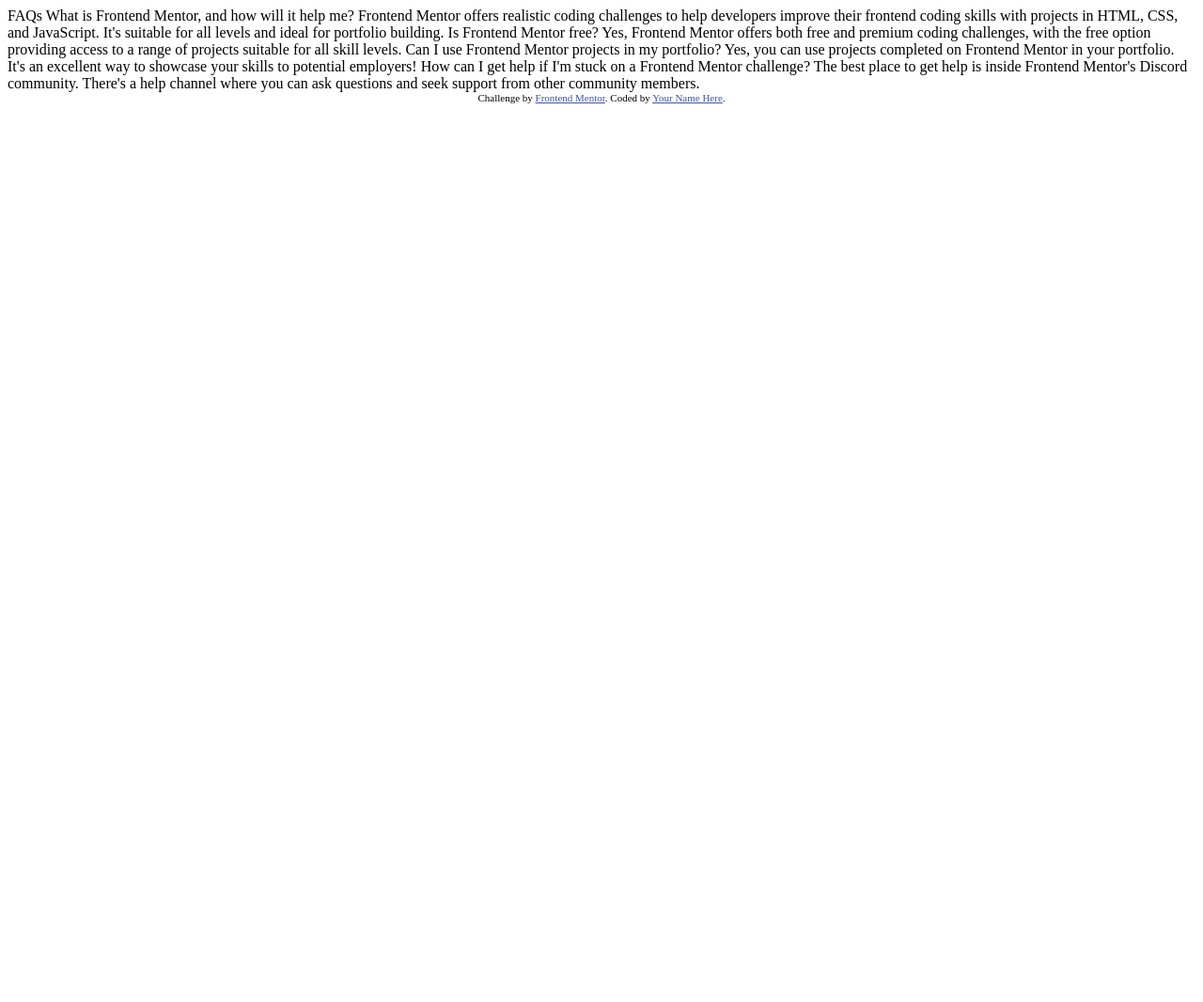
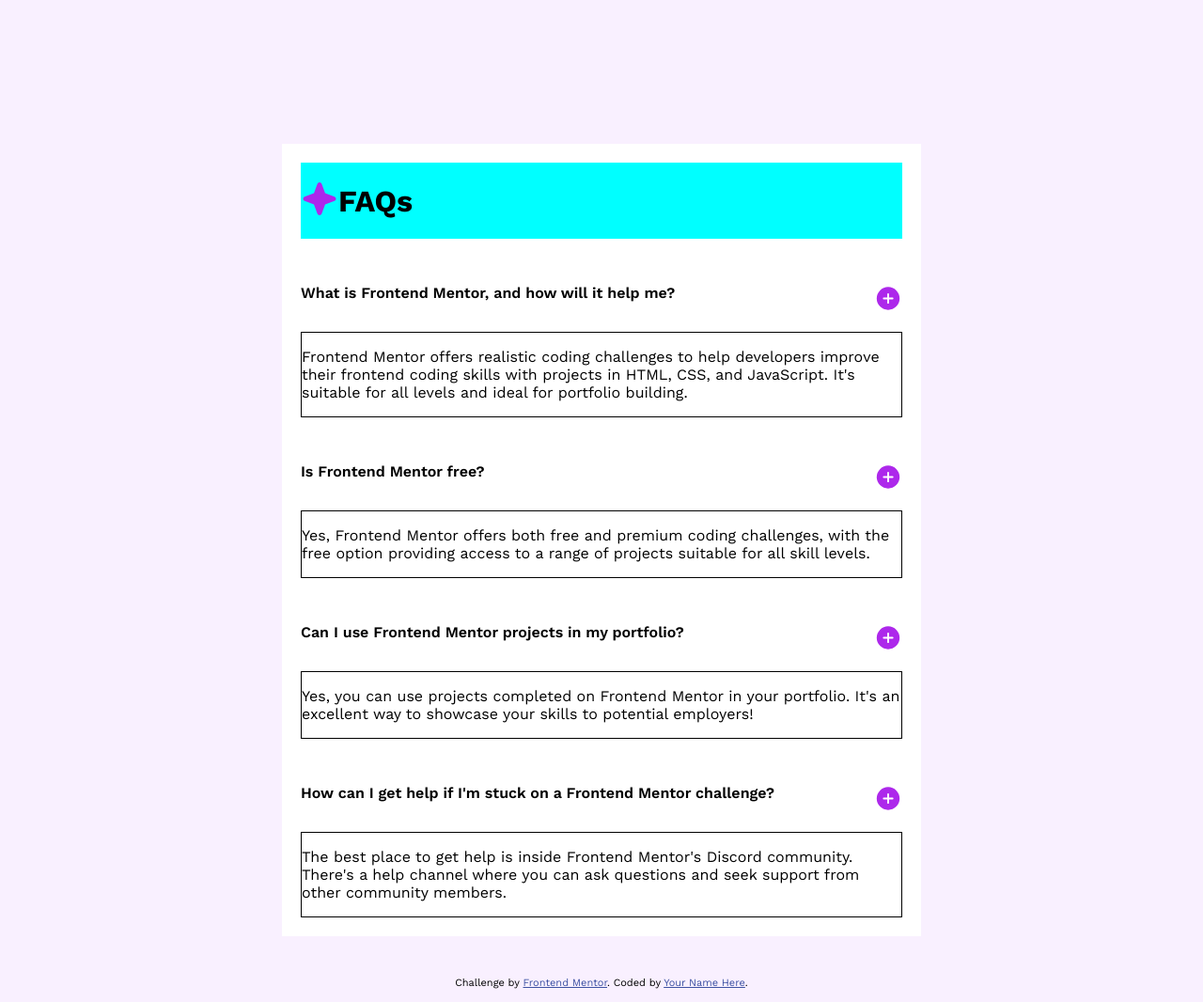
Before and after one commit to yMeeraki/FAQ-accordion, a plain HTML site: page index.html in a window 1280 px wide. Shown: the whole page at 94% size. Before the commit the page ends 800 px from the top, so only its background shows below. Drawn offline with nearby package versions, Linux system fonts and the light colour scheme.

Commit message:
Added Basic HTML

```diff
--- a/index.html
+++ b/index.html
@@ -5,8 +5,13 @@
   <meta name="viewport" content="width=device-width, initial-scale=1.0"> <!-- displays site properly based on user's device -->
 
   <link rel="icon" type="image/png" sizes="32x32" href="./assets/images/favicon-32x32.png">
+  <link rel="preconnect" href="https://fonts.googleapis.com">
+<link rel="preconnect" href="https://fonts.gstatic.com" crossorigin>
+<link href="https://fonts.googleapis.com/css2?family=Work+Sans:ital,wght@0,100..900;1,100..900&display=swap" rel="stylesheet">
 
-  <title>Frontend Mentor | FAQ accordion</title>
+  <link rel="stylesheet" href="stylesheet.css">
+
+  <title>FAQ accordion</title>
 
   <!-- Feel free to remove these styles or customise in your own stylesheet 👍 -->
   <style>
@@ -16,33 +21,71 @@
 </head>
 <body>
 
-  FAQs
+  <main class="card">
+    <div class="heading">
+      <i><svg xmlns="http://www.w3.org/2000/svg" width="40" height="41" fill="none" viewBox="0 0 40 41"><path fill="#AD28EB" d="M37.5 20.5a2.467 2.467 0 0 1-1.64 2.344l-9.913 3.604-3.603 9.911a2.5 2.5 0 0 1-4.688 0l-3.604-9.922-9.911-3.593a2.5 2.5 0 0 1 0-4.688l9.921-3.604 3.594-9.911a2.5 2.5 0 0 1 4.688 0l3.604 9.921 9.911 3.594A2.467 2.467 0 0 1 37.5 20.5Z"/></svg></i><h1>FAQs</h1>
+    </div>
 
-  What is Frontend Mentor, and how will it help me?
-
+    <div class="faq-item">
+      <p class="question"  onclick="faqAnswer()">What is Frontend Mentor, and how will it help me?<i id="icon"><svg xmlns="http://www.w3.org/2000/svg" width="30" height="31" fill="none" viewBox="0 0 30 31"><path fill="#AD28EB" d="M15 3.313A12.187 12.187 0 1 0 27.188 15.5 12.203 12.203 0 0 0 15 3.312Zm4.688 13.124h-3.75v3.75a.938.938 0 0 1-1.876 0v-3.75h-3.75a.938.938 0 0 1 0-1.875h3.75v-3.75a.938.938 0 0 1 1.876 0v3.75h3.75a.938.938 0 0 1 0 1.876Z"/></svg></i></p>
+      <div class="answer" id="answer">
+        <p>
           Frontend Mentor offers realistic coding challenges to help developers improve their
           frontend coding skills with projects in HTML, CSS, and JavaScript. It's suitable for
           all levels and ideal for portfolio building.
+        </p>
+      </div>
+    </div>
 
-  Is Frontend Mentor free?
-
+    <div class="faq-item">
+      <p class="question"  onclick="faqAnswer()">Is Frontend Mentor free? <i id="icon" ><svg xmlns="http://www.w3.org/2000/svg" width="30" height="31" fill="none" viewBox="0 0 30 31"><path fill="#AD28EB" d="M15 3.313A12.187 12.187 0 1 0 27.188 15.5 12.203 12.203 0 0 0 15 3.312Zm4.688 13.124h-3.75v3.75a.938.938 0 0 1-1.876 0v-3.75h-3.75a.938.938 0 0 1 0-1.875h3.75v-3.75a.938.938 0 0 1 1.876 0v3.75h3.75a.938.938 0 0 1 0 1.876Z"/></svg></i></p>
+      <div class="answer" id="answer">
+        <p>
           Yes, Frontend Mentor offers both free and premium coding challenges, with the free
           option providing access to a range of projects suitable for all skill levels.
+        </p>
+      </div>
+    </div>
 
+    <div class="faq-item">
+      <p class="question"  onclick="faqAnswer()">
         Can I use Frontend Mentor projects in my portfolio?
-
+        <i id="icon">
+          <svg xmlns="http://www.w3.org/2000/svg" width="30" height="31" fill="none" viewBox="0 0 30 31"><path fill="#AD28EB" d="M15 3.313A12.187 12.187 0 1 0 27.188 15.5 12.203 12.203 0 0 0 15 3.312Zm4.688 13.124h-3.75v3.75a.938.938 0 0 1-1.876 0v-3.75h-3.75a.938.938 0 0 1 0-1.875h3.75v-3.75a.938.938 0 0 1 1.876 0v3.75h3.75a.938.938 0 0 1 0 1.876Z"/></svg>
+        </i>
+      </p>
+      <div class="answer" id="answer">
+        <p>
           Yes, you can use projects completed on Frontend Mentor in your portfolio. It's an excellent
           way to showcase your skills to potential employers!
+        </p>
+      </div>
+    </div>
 
+    <div class="faq-item">
+      <p class="question"  onclick="faqAnswer()">
         How can I get help if I'm stuck on a Frontend Mentor challenge?
-
+        <i id="icon">
+          <svg xmlns="http://www.w3.org/2000/svg" width="30" height="31" fill="none" viewBox="0 0 30 31"><path fill="#AD28EB" d="M15 3.313A12.187 12.187 0 1 0 27.188 15.5 12.203 12.203 0 0 0 15 3.312Zm4.688 13.124h-3.75v3.75a.938.938 0 0 1-1.876 0v-3.75h-3.75a.938.938 0 0 1 0-1.875h3.75v-3.75a.938.938 0 0 1 1.876 0v3.75h3.75a.938.938 0 0 1 0 1.876Z"/></svg>
+        </i>
+      </p>
+      <div class="answer" id="answer">
+        <p>
           The best place to get help is inside Frontend Mentor's Discord community. There's a help
           channel where you can ask questions and seek support from other community members.
+        </p>
+      </div>
+    </div>
+  </main>
 
 
-  <div class="attribution">
+  <footer class="attribution">
+    <p>
       Challenge by <a href="https://www.frontendmentor.io?ref=challenge" target="_blank">Frontend Mentor</a>.
       Coded by <a href="#">Your Name Here</a>.
-  </div>
+    </p>
+  </footer>
+
+  <script src="script.js"></script>
 </body>
 </html>
--- /dev/null
+++ b/script.js
@@ -0,0 +1,3 @@
+function faqAnswer()){
+    let answer = document.getElementById("answer")
+}
--- /dev/null
+++ b/stylesheet.css
@@ -0,0 +1,59 @@
+body{
+    font-family: "Work Sans", sans-serif;
+    font-size: 16px;
+
+    display: flex;
+    flex-direction: column;
+    min-height: 150svh;
+    gap:2rem;
+    justify-content: center;
+    align-items: center;
+
+    background-color:hsl(275, 100%, 97%);
+}
+
+/*Styling of Card*/
+.card{
+    max-width: 40rem;
+
+    padding: 20px;
+
+    background-color: white;
+
+    display: flex;
+    flex-direction: column;
+    gap:2rem;
+}
+
+/*Styling od heading*/
+.heading{
+    display:flex;
+    flex-direction: row;
+    background-color: aqua;
+
+    align-items: center;
+}
+
+/*Styling of question*/
+.question{
+    display: flex;
+
+    justify-content: space-between;
+
+    font-weight: 600;
+}
+
+.question i{
+    align-self: flex-end;
+    justify-content: flex-end;
+}
+
+/*Styling of answer*/
+.answer{
+    border: 1px solid black;
+}
+
+div{
+    display: flex;
+    flex-direction: column;
+}
```
Lines whose indentation alone changed are shown as unchanged.
